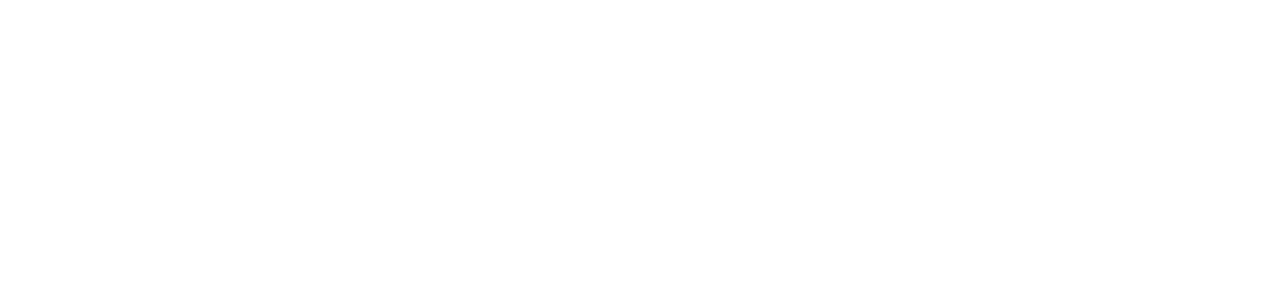
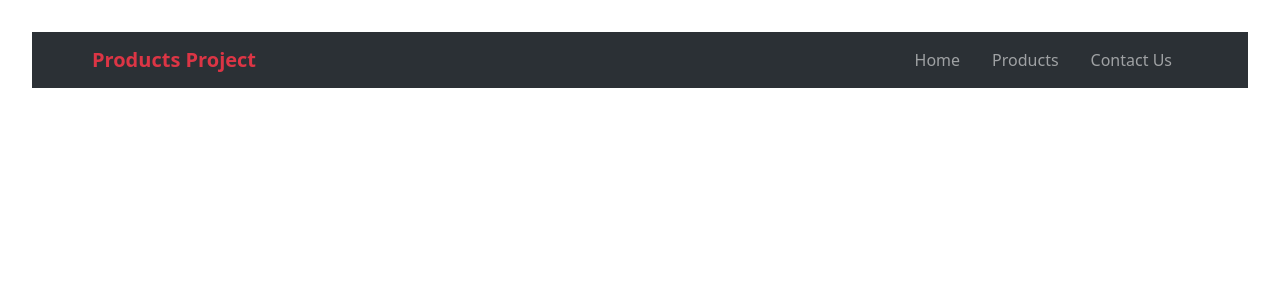
Before and after one commit to mohammedelsayyedcs/React-Products, a React (Vite) app: page / in a window 1280 px wide. Shown: the top 300 px of the page. Built offline with nearby package versions, Linux system fonts and the light colour scheme.

Commit message:
Implement Header.jsx

```diff
--- a/index.html
+++ b/index.html
@@ -1,13 +1,16 @@
 <!doctype html>
 <html lang="en">
+
 <head>
   <meta charset="UTF-8" />
   <link rel="icon" type="image/svg+xml" href="/vite.svg" />
   <meta name="viewport" content="width=device-width, initial-scale=1.0" />
-    <title>react-route</title>
+  <title>Products</title>
 </head>
+
 <body>
   <div id="root"></div>
   <script type="module" src="/src/main.jsx"></script>
 </body>
+
 </html>
--- a/src/App.jsx
+++ b/src/App.jsx
@@ -8,7 +8,7 @@
 
   return (
     <>
-
+      <Header />
     </>
   )
 }
--- a/src/components/Header/Header.jsx
+++ b/src/components/Header/Header.jsx
@@ -4,7 +4,27 @@
 export default function Header() {
     return (
         <div>
-
+            <nav className="navbar navbar-expand-lg bg-body-tertiary" data-bs-theme="dark">
+                <div className="container-fluid">
+                    <a className="navbar-brand text-danger fw-bold px-5" href="#">Products Project</a>
+                    <button className="navbar-toggler" type="button" data-bs-toggle="collapse" data-bs-target="#navbarSupportedContent" aria-controls="navbarSupportedContent" aria-expanded="false" aria-label="Toggle navigation">
+                        <span className="navbar-toggler-icon"></span>
+                    </button>
+                    <div className="collapse navbar-collapse" id="navbarSupportedContent">
+                        <ul className="navbar-nav ms-auto mb-2 mb-lg-0">
+                            <li className="nav-item">
+                                <a className="nav-link px-3" aria-current="page" href="#">Home</a>
+                            </li>
+                            <li className="nav-item">
+                                <a className="nav-link px-3" href="#">Products</a>
+                            </li>
+                            <li className="nav-item">
+                                <a className="nav-link px-3 me-5" href="#">Contact Us</a>
+                            </li>
+                        </ul>
+                    </div>
+                </div>
+            </nav>
         </div>
     )
 }
```
Lines whose indentation alone changed are shown as unchanged.
